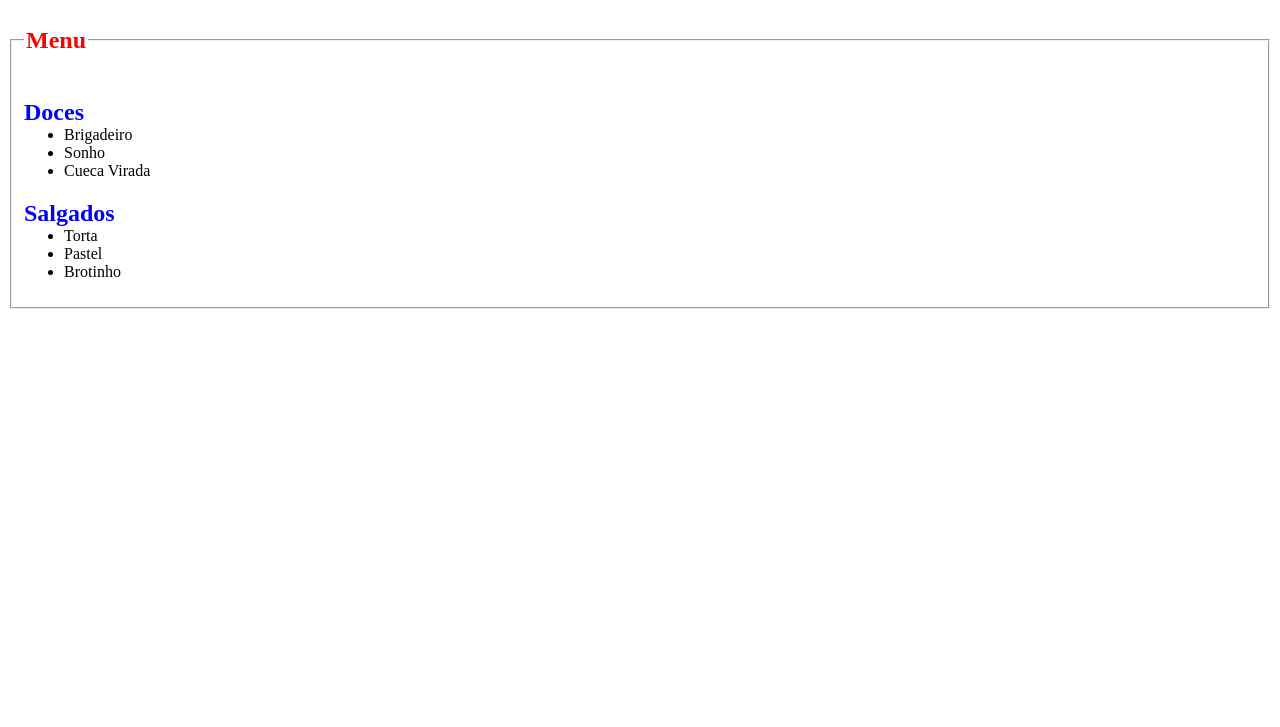
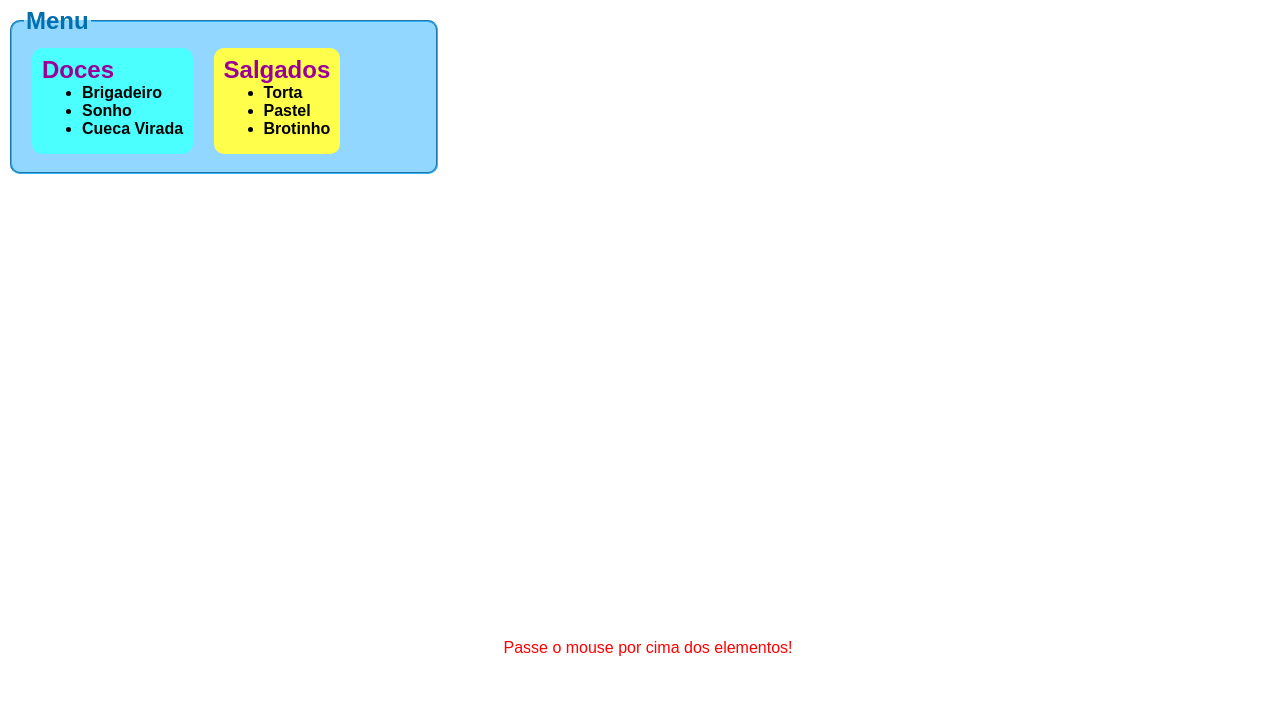
Before and after one commit to PauloS5/frontend-works, a plain HTML site: page seletores/index.html in a window 1280 px wide. Shown: the part 73-800 px from the top of the page. Drawn offline with Linux system fonts and the light colour scheme.

Commit message:
Alterações em seletores

```diff
--- a/seletores/index.html
+++ b/seletores/index.html
@@ -11,23 +11,27 @@
 
         <fieldset>
             <legend><h2>Menu</h2></legend>
-            <div>
-                <h2>Doces</h2>
+            <div id="doces">
+                <h2 class="title">Doces</h2>
                 <ul>
-                    <li>Brigadeiro</li>
-                    <li>Sonho</li>
-                    <li>Cueca Virada</li>
+                    <li class="item-doce">Brigadeiro</li>
+                    <li class="item-doce">Sonho</li>
+                    <li class="item-doce">Cueca Virada</li>
                 </ul>
             </div>
 
-            <div>
-                <h2>Salgados</h2>
+            <div id="salgados">
+                <h2 class="title">Salgados</h2>
                 <ul>
-                    <li>Torta</li>
-                    <li>Pastel</li>
-                    <li>Brotinho</li>
+                    <li class="item-salgado">Torta</li>
+                    <li class="item-salgado">Pastel</li>
+                    <li class="item-salgado">Brotinho</li>
                 </ul>
             </div>
         </fieldset>
+
+        <p id="aviso">
+            Passe o mouse por cima dos elementos!
+        </p>
     </body>
 </html>
--- a/seletores/style.css
+++ b/seletores/style.css
@@ -1,11 +1,89 @@
+/* GERAL */
+* {
+    font-family: Arial, Helvetica, sans-serif;
+}
+
+/* SELETOR: TAG */
 ul {
     margin-top: 0px;
 }
-h1, h2 {
-    color: red;
+fieldset {
+    background-color: rgba(146, 215, 255, 50);
+    border-color: rgb(48, 177, 251);
+    border-radius: 10px;
+    width: 400px;
+}
+div {
+    display: inline-block;
+    padding-inline: 10px;
+    border-radius: 10px;
+    margin: 8px;
+    width: fit-content;
 }
 
+/* HERANÇA */
+legend h2 {
+    margin: 0px;
+}
+h1, h2 {
+    color: rgb(0, 111, 175);
+}
 div h2 {
-    color: blue;
+    color: #990099;
     margin-bottom: 0px;
 }
+
+/* SELETOR: ID */
+#doces {
+    background-color: rgb(75, 255, 255);
+}
+#salgados {
+    background-color: rgb(255, 255, 75);
+}
+#aviso {
+    position: fixed;
+    bottom: 0;
+
+    text-align: center;
+    margin-bottom: 70px;
+    width: 100%;
+
+    animation-duration: 1s;
+    animation-name: pulse;
+    animation-iteration-count: infinite;
+    animation-direction: alternate;
+}
+
+/* SELETOR /: CLASS */
+.title {
+    margin-top: 8px;
+    transition-duration: 500ms;
+}
+.title:hover {
+    transform: translateY(-5px);
+}
+.item-doce {
+    font-weight: bold;
+}
+.item-salgado {
+    font-weight: bolder;
+}
+.item-doce, .item-salgado {
+    cursor: pointer;
+    transition-duration: 600ms;
+}
+.item-doce:hover, .item-salgado:hover {
+    transform: translateX(5px) translateY(-5px);
+}
+
+/* Animações **/
+@keyframes pulse {
+    from {
+        font-size: small;
+        color: #0000ff;
+    }
+    to {
+        font-size: medium;
+        color: #ff0000;
+    }
+}
```
